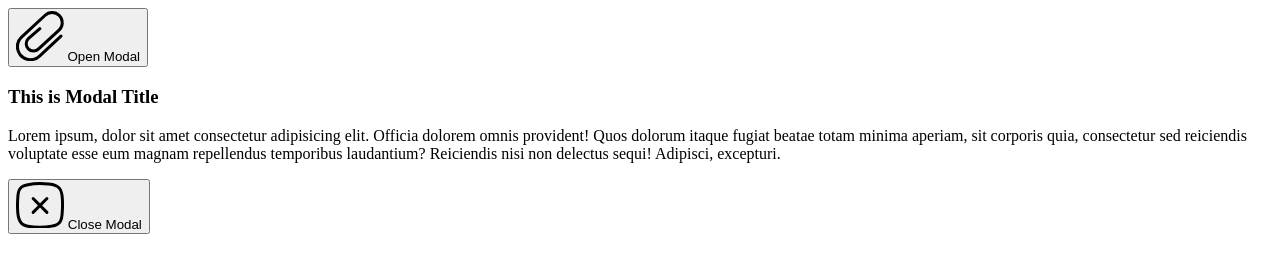
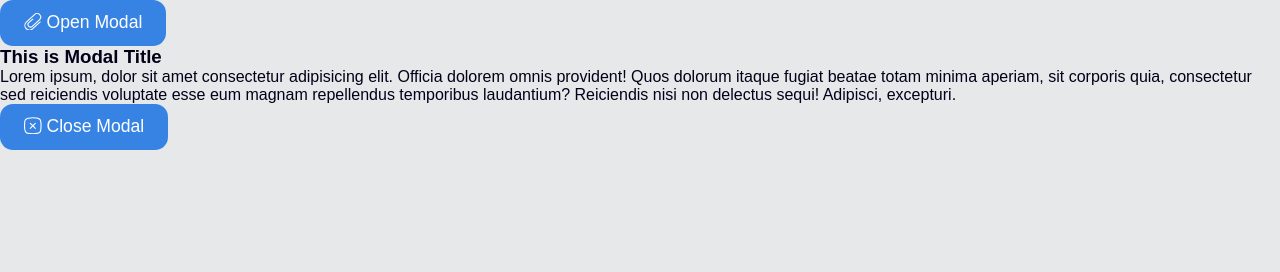
Before and after one commit to Javad2006sy/modal-component, a plain HTML site: page index.html in a window 1280 px wide. Drawn offline with Linux system fonts and the light colour scheme.

Commit message:
Added base CSS styles in /css/main.css

```diff
--- a/css/main.css
+++ b/css/main.css
@@ -0,0 +1,56 @@
+* {
+    padding: 0;
+    margin: 0;
+    box-sizing: border-box;
+}
+
+/* Project base colors */
+:root {
+    --m-bg-color: #E7E8EA;
+    --m-btn-color: #3783E4;
+    --m-btn-hover-color: #2f75d1;
+    --m-btn-text-color: #fff;
+    --m-text-color: #000018;
+}
+
+/* Base styles for document body */
+body {
+    font-family: 'Poppins', sans-serif;
+    color: var(--m-text-color);
+    background: var(--m-bg-color);
+}
+
+/* Adjusting SVG size based on font-size */
+svg {
+    width: 1em;
+    height: 1em;
+}
+
+/* Adjusting button's text color for button icons */
+.btn-icon svg {
+    fill: var(--m-btn-text-color);
+}
+
+/* Removing extra white-space around icons */
+.icon {
+    display: inline-block;
+    vertical-align: middle;
+    line-height: 1;
+}
+
+/* Base styles for button elements */
+.button {
+    border: none;
+    outline: none;
+    background-color: var(--m-btn-color);
+    color: var(--m-btn-text-color);
+    padding: 12px 24px;
+    border-radius: 13px;
+    font-size: 1.1rem;
+    cursor: pointer;
+    transition: all 0.2s ease;
+}
+
+.button:hover {
+    background-color: var(--m-btn-hover-color);
+}
--- a/index.html
+++ b/index.html
@@ -15,7 +15,7 @@
     <!-- Modal Button -->
     <div class="main-container">
       <button class="button modal-btn_open" id="modal-open">
-        <span class="icon">
+        <span class="icon btn-icon">
           <svg
             xmlns:xlink="http://www.w3.org/1999/xlink"
             xmlns="http://www.w3.org/2000/svg"
@@ -53,7 +53,7 @@
           Reiciendis nisi non delectus sequi! Adipisci, excepturi.
         </p>
         <button class="button modal-btn_close" id="modal-close">
-          <span class="icon">
+          <span class="icon btn-icon">
             <svg
               xmlns:xlink="http://www.w3.org/1999/xlink"
               xmlns="http://www.w3.org/2000/svg"
```
